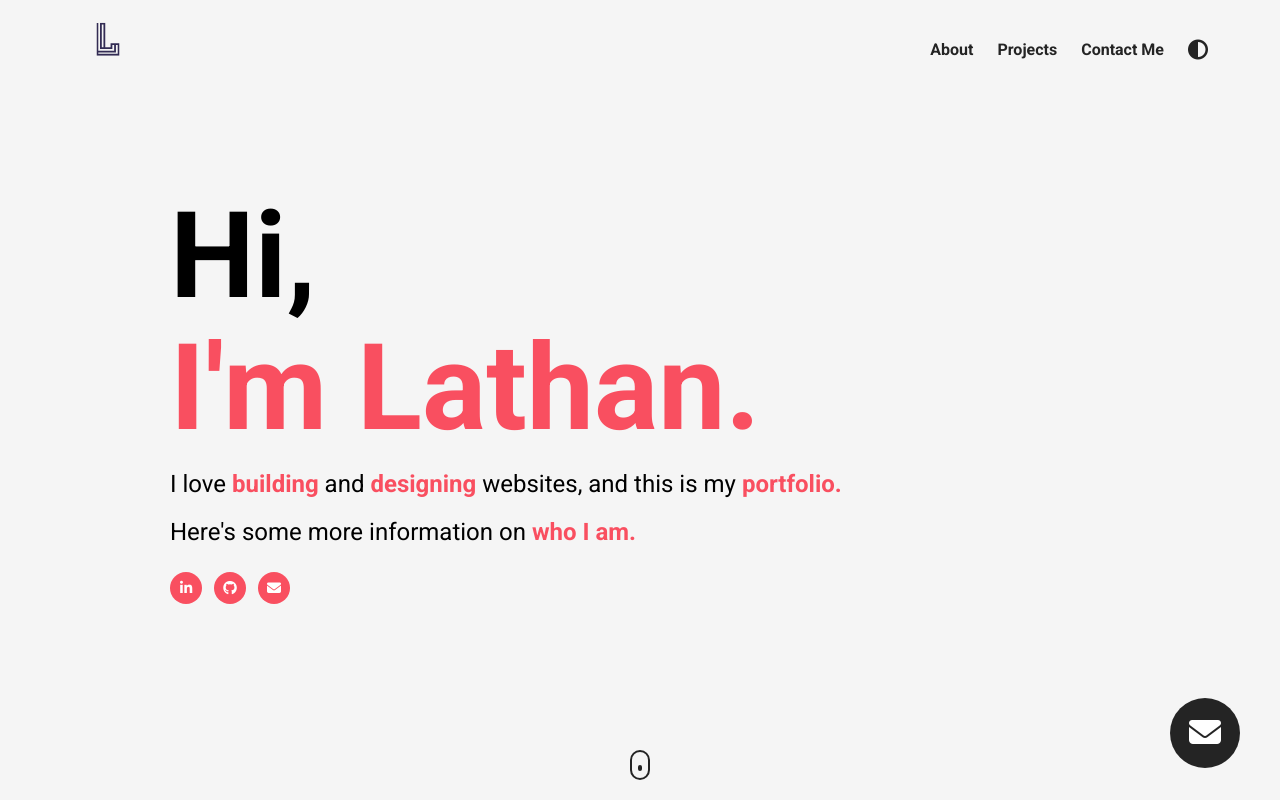
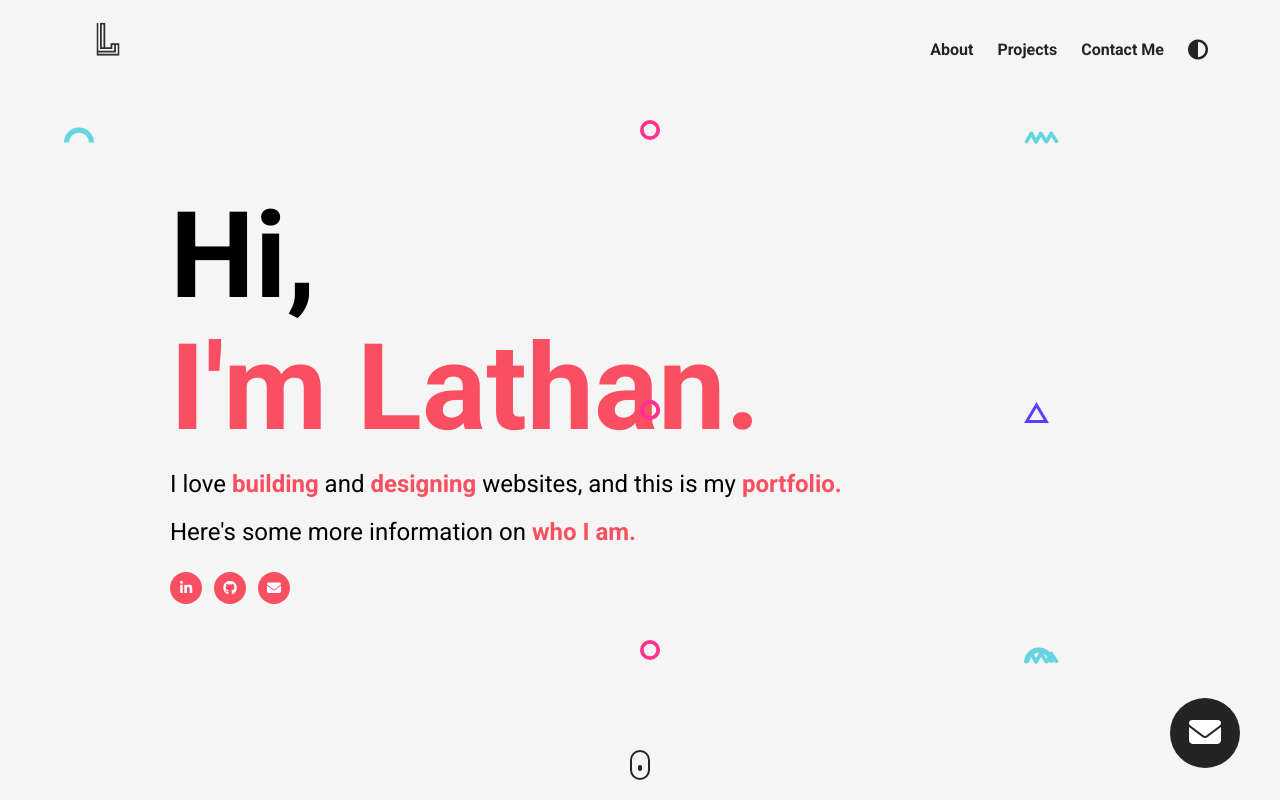
Before and after one commit to LFalls04/PortfolioProject, a plain HTML site: page index.html in a window 1280 px wide. Shown: the top 800 px of the page. Drawn offline with nearby package versions, Linux system fonts and the light colour scheme.

Commit message:
adding background shapes with no luck working

```diff
--- a/app.js
+++ b/app.js
@@ -1,5 +1,20 @@
 let isModalOpen = false;
 let contrastToggle = false;
+const scaleFactor = 1 / 20;
+
+function moveBackground(event) {
+    const shapes = document.querySelectorAll(".shape");
+    const x = event.clientX * scaleFactor;
+    const y = event.clientY * scaleFactor;
+
+
+    for (let i = 0; i < shapes.length; ++i) {
+        const isOdd = i / 2 !==0
+        const oddInteger = isOdd ? -1 : 1;
+        shapes[i].style.transform = 'translate(${x * oddInteger}px, ${y * oddInteger}px'
+    }
+}
+
 
 function toggleContrast() {
     contrastToggle = !contrastToggle;
--- a/index.html
+++ b/index.html
@@ -20,7 +20,7 @@
 </script>
   </head>
   <body>
-    <section id="landing-page">
+    <section id="landing-page" onmousemove="moveBackground(event)">
       <nav>
         <figure>
           <img id="personal-logo" src="./assets/LogoNEW.svg" alt="" />
@@ -146,6 +146,15 @@
           </div>
         </div>
       </div>
+      <img src="./assets/semi circle.svg" class="shape shape--0">
+      <img src="./assets/circle.svg" class="shape shape--1">
+      <img src="./assets/squiggly.svg" class="shape shape--2">
+      <img src="./assets/circle.svg" class="shape shape--3">
+      <img src="./assets/triangle.svg" class="shape shape--4">
+      <img src="./assets/circle.svg" class="shape shape--5">
+      <img src="./assets/squiggly.svg" class="shape shape--6">
+      <img src="./assets/circle.svg" class="shape shape--7">
+      <img src="./assets/semi circle.svg" class="shape shape--8">
     </section>
     <section id="projects">
       <div class="container">
--- a/style.css
+++ b/style.css
@@ -172,9 +172,11 @@ nav,
     border-color: white;
 }
 
-.dark-theme .scroll__icon:after {
+.dark-theme .scroll__icon:after,
+.dark-theme .link__hover-effect--black:after {
     background-color: white;
 }
+
 
 .dark-theme .mail__btn {
     background-color: white;
@@ -291,7 +293,9 @@ nav {
 #personal-logo {
     width: 96px;
     height: 96px;
+    filter: grayscale(1);
 }
+
 
 .nav__link--list {
     display: flex;
@@ -617,3 +621,69 @@ footer {
     {
         color: white;
     }
+
+
+    /*
+
+
+    SHAPES
+
+    shapes on the first row
+    height = 35vh
+
+    shapes on 2nd row
+    height = 70vh
+
+    shapes on 3rd row
+    height = 95
+
+    */
+
+.shape {
+    position: fixed;
+}
+
+.shape--0 {
+    top: 15vh;
+    left: 5vw;
+}
+
+.shape--1 {
+    top: 15vh;
+    left: 50vw;
+}
+
+.shape--2 {
+    top: 15vh;
+    left: 80vw;
+}
+
+.shape--3 {
+    top: 50vh;
+    left: 50vw;
+}
+
+.shape--4 {
+    top: 50vh;
+    left: 80vw;
+}
+
+.shape--5 {
+    top: 50vh;
+    left: 50vw;
+}
+
+.shape--6 {
+    top: 80vh;
+    left: 80vw;
+}
+
+.shape--7 {
+    top: 80vh;
+    left: 50vw;
+}
+
+.shape--8 {
+    top: 80vh;
+    left: 80vw;
+}
```
